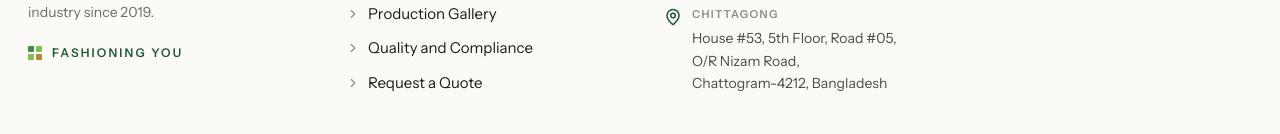
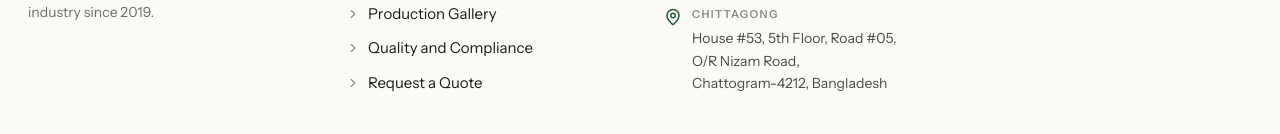
Before and after one commit to linkon63/link3.net, a Next.js app: page / in a window 1280 px wide. Shown: the part 10147-10281 px from the top of the page. Built offline with nearby package versions, Linux system fonts and the light colour scheme.

Commit message:
refactor: remove Fashioning You badge and adjust paragraph margin

```diff
--- a/src/app/page.tsx
+++ b/src/app/page.tsx
@@ -1179,16 +1179,7 @@ export default function Home() {
       <div style={{ "display": "grid", "gridTemplateColumns": "repeat(auto-fit, minmax(240px, 1fr))", "gap": "48px", "paddingBottom": "48px", "borderBottom": "1px solid #E7E4DC" }}>
         <div>
           <img src="/assets/844fc14a-38b8-4ea1-98d4-6e6b4a2fb083.png" alt="Prasine International Ltd." style={{ "height": "74px", "width": "auto", "display": "block", "mixBlendMode": "multiply", "marginBottom": "18px" }} />
-          <p style={{ "fontSize": "14px", "lineHeight": "1.6", "color": "#6B6F68", "margin": "0 0 20px", "maxWidth": "260px" }}>Apparel buying house and garment manufacturing partner, active in the industry since 2019.</p>
-          <div style={{ "display": "flex", "alignItems": "center", "gap": "10px" }}>
-            <span style={{ "display": "grid", "gridTemplateColumns": "repeat(2, 6px)", "gridTemplateRows": "repeat(2, 6px)", "gap": "2px" }}>
-              <span style={{ "background": "#3E8E4A", "borderRadius": "1px" }}></span>
-              <span style={{ "background": "#7FBF4D", "borderRadius": "1px" }}></span>
-              <span style={{ "background": "#7FBF4D", "borderRadius": "1px" }}></span>
-              <span style={{ "background": "#B8863B", "borderRadius": "1px" }}></span>
-            </span>
-            <span style={{ "fontSize": "12px", "letterSpacing": "0.18em", "textTransform": "uppercase", "color": "#1E5B34", "fontWeight": "600" }}>Fashioning You</span>
-          </div>
+          <p style={{ "fontSize": "14px", "lineHeight": "1.6", "color": "#6B6F68", "margin": "0", "maxWidth": "260px" }}>Apparel buying house and garment manufacturing partner, active in the industry since 2019.</p>
         </div>
 
         <div>
```
